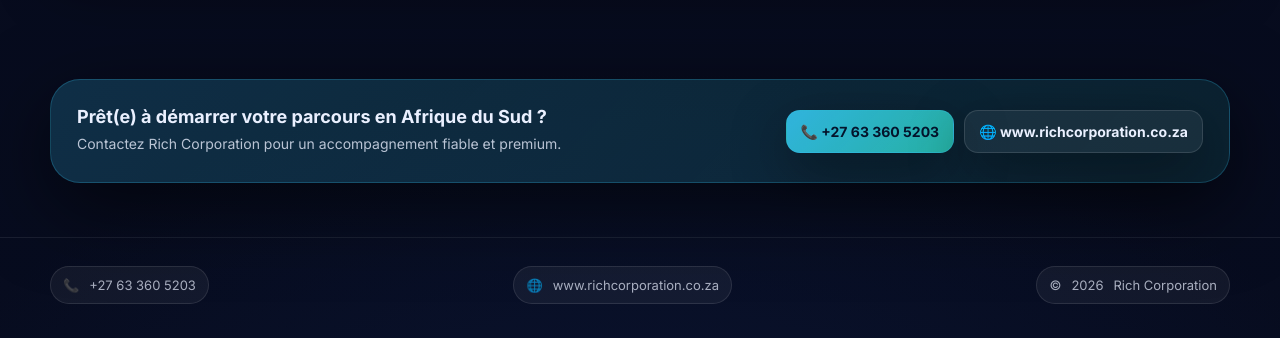
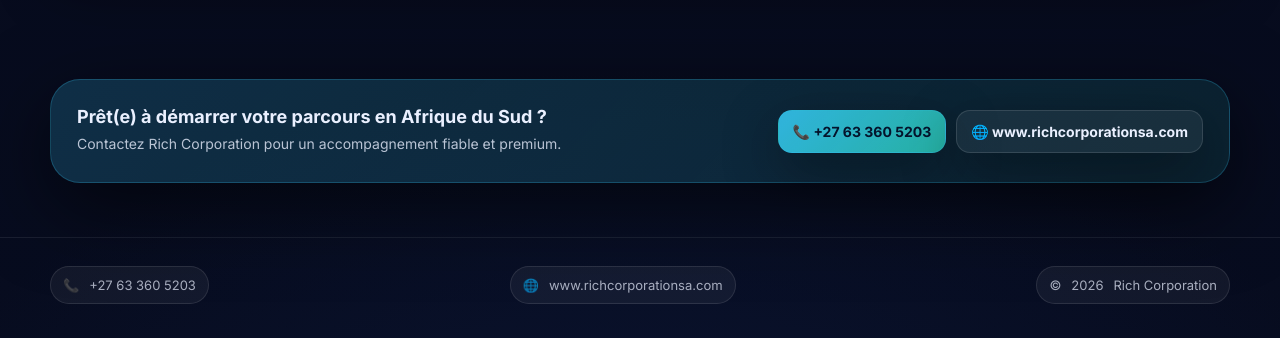
Before and after one commit to Kabasele754/RichCorporation, a Django app: page / in a window 1280 px wide. Shown: the part 2192-2530 px from the top of the page. Run offline with Django 4.2, Linux system fonts and the light colour scheme; data that the repository does not hold is empty; parts of the project's set-up code (start-up, migrations or seed data) failed here and were passed over.

Commit message:
update infos

```diff
--- a/templates/website/index.html
+++ b/templates/website/index.html
@@ -480,7 +480,7 @@
       <a href="#contact" id="dContact">Contact</a>
       <button class="btn small" id="langToggle2" type="button" style="margin-top:12px; width:100%; justify-content:center;">FR</button>
       <a class="btn primary" href="tel:+27633605203" style="margin-top:10px;justify-content:center;">📞 +27 63 360 5203</a>
-      <a class="btn" href="https://www.richcorporation.co.za" target="_blank" rel="noopener" style="justify-content:center;">🌐 richcorporation.co.za</a>
+      <a class="btn" href="https://www.richcorporationsa.com" target="_blank" rel="noopener" style="justify-content:center;">🌐 richcorporationsa.com</a>
     </div>
   </aside>
 
@@ -608,7 +608,7 @@
         <div class="sectionHead reveal">
           <div>
             <h2 id="newsTitle">Actualités & Dates importantes</h2>
-            <p id="newsDesc">Publiez ici les dates d’inscriptions, deadlines, mises à jour visa, etc. (chargé depuis Django).</p>
+            <p id="newsDesc">Publiez ici les dates d’inscriptions, deadlines, mises à jour visa, etc. </p>
           </div>
         </div>
 
@@ -639,7 +639,7 @@
           </div>
           <div class="ctaActions">
             <a class="btn primary" href="tel:+27633605203">📞 +27 63 360 5203</a>
-            <a class="btn" href="https://www.richcorporation.co.za" target="_blank" rel="noopener">🌐 www.richcorporation.co.za</a>
+            <a class="btn" href="https://www.richcorporationsa.com" target="_blank" rel="noopener">🌐 www.richcorporationsa.com</a>
           </div>
         </div>
       </div>
@@ -649,7 +649,7 @@
       <div class="container">
         <div class="footerGrid">
           <div class="pill">📞 <span>+27 63 360 5203</span></div>
-          <div class="pill">🌐 <span>www.richcorporation.co.za</span></div>
+          <div class="pill">🌐 <span>www.richcorporationsa.com</span></div>
           <div class="pill">© <span id="year"></span> Rich Corporation</div>
         </div>
       </div>
```
